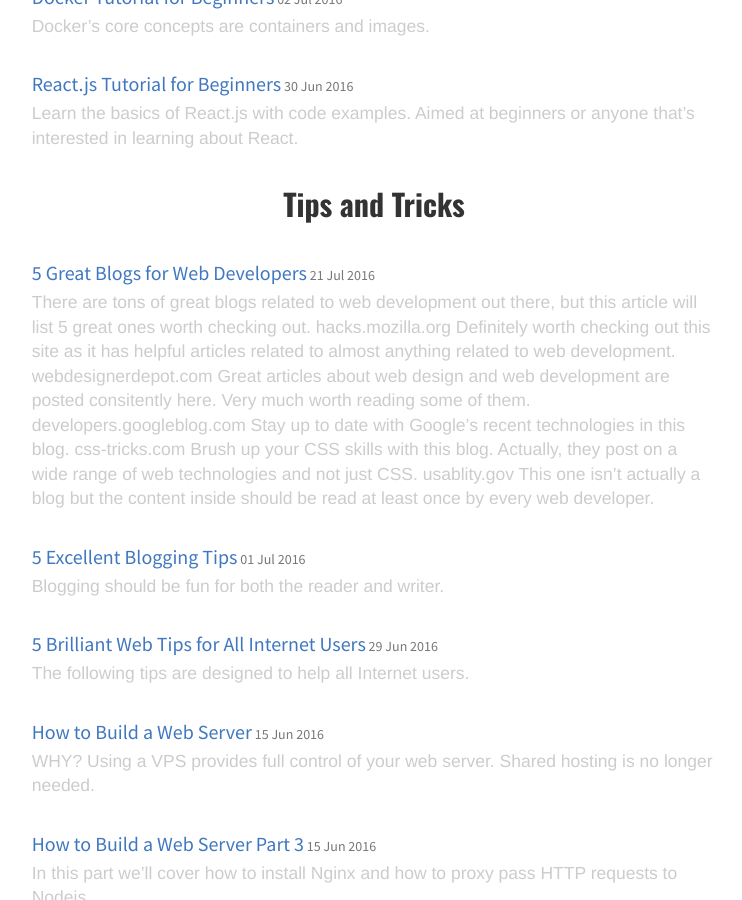
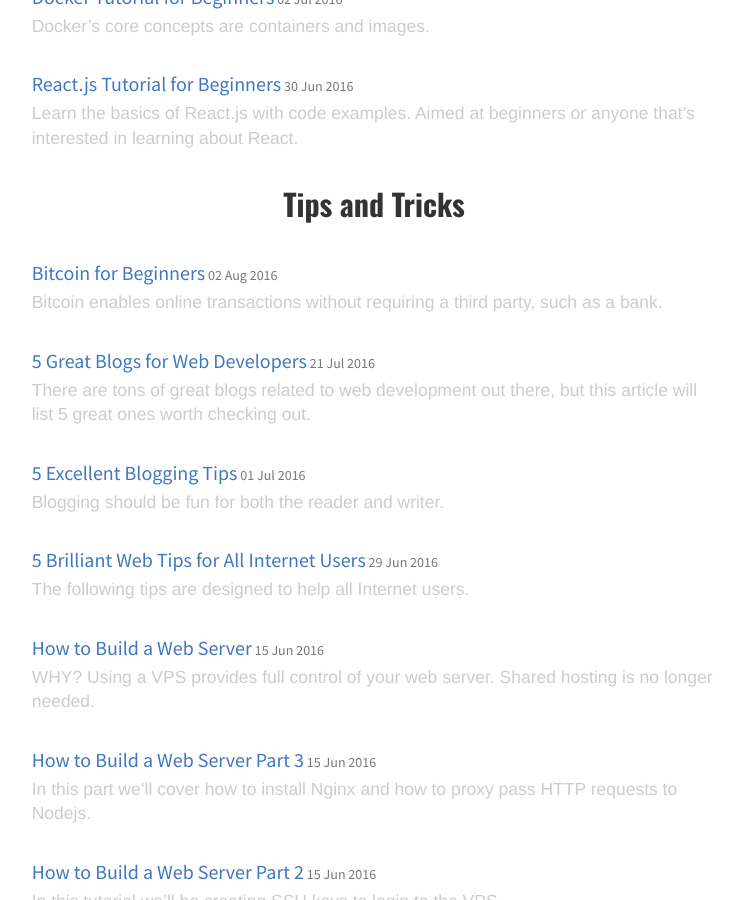
Before and after one commit to xDinomode/Dinosaurscode, a Jekyll site: the page built from posts.md, in a window 1280 px wide and 900 px high, scrolled down 1855 px. Shown: the whole window, without its empty margins (266-1008 px from the left). Built offline with Jekyll 4.4.1, drawn with Linux system fonts in a browser that asks for light colours; some web fonts are replaced; part of the change alters nothing that is shown.

Commit message:
new post bitcoin for beginners

```diff
--- /dev/null
+++ b/_posts/2016-08-02-bitcoin-for-beginners.md
@@ -0,0 +1,52 @@
+---
+layout: post
+title: "Bitcoin for Beginners"
+description: "Learn what bitcoin is and how to get started yourself. Simple intro for beginners."
+category: tips
+---
+
+<img src="/images/bitcoinlogo.png" alt="Bitcoin Logo" style="background:#333; margin:0 auto; display: block;">
+
+Bitcoin enables online transactions without requiring a third party, such as a bank.
+
+<!--more-->
+
+### Why is it useful?
+
+No one entity can freeze your account, impose high fees for transactions, and much [more](http://cs.stanford.edu/people/eroberts/cs201/projects/2010-11/DigitalCurrencies/advantages/index.html).
+
+Anyone with an internet connection can do business online even a child.
+
+### Quick explanation
+
+Users store public/private keys in a [bitcoin wallet](https://bitcoin.org/en/choose-your-wallet).
+
+Users make [transactions](http://www.coindesk.com/information/how-do-bitcoin-transactions-work/) by digitally signing a message using their private keys authorizing the exchange.
+
+The transaction is broadcasted to all nodes (software running on the bitcoin protocol) on the bitcoin network and miners work to find a [nonce](https://en.bitcoin.it/wiki/Nonce) that when hashed solves a [proof of work](https://en.bitcoin.it/wiki/Proof_of_work).
+
+After which the transaction is stored permanently in a [block](https://en.bitcoin.it/wiki/Block) along with other blocks that form a block chain.
+
+### How to get started
+
+The first thing users do is download a bitcoin wallet that handles storing keys and making transactions.
+
+The safest is [Bitcon Core](https://bitcoin.org/en/bitcoin-core/) but it isn't for beginners as it requires downloading the entire block chain ~65GB as of this writing.
+
+The preferred method is using an [SPV](https://bitcoin.org/en/glossary/simplified-payment-verification) such as [Electrum](https://electrum.org/#home) which doesn't require downloading the entire block chain and your private key is stored on your machine encrypted.
+
+Lastly, you could use an online service such as [Coinbase](https://www.coinbase.com/?locale=en) but your private key is stored by them and if their system is compromised your bitcoins are lost. And you're using a third party service which is the whole reason bitcoin was created to avoid.
+
+### Things you should know
+
+Bitcoin is not guaranteed to succeed. It will only thrive if more and more people use it.
+
+Transactions are permanent since there's no third party and the way it is designed.
+
+Bitcoins are [volatile](https://support.coinbase.com/customer/portal/articles/1834921-why-does-bitcoin-change-value-why-is-the-price-so-volatile-), meaning their price fluctuates based on if users are buying or selling them.
+
+### From here
+
+If you want an in depth book read [Mastering Bitcoin](http://chimera.labs.oreilly.com/books/1234000001802). Or for a quicker read try the [wiki](https://en.bitcoin.it/wiki/Help:FAQ).
+
+Thanks for reading and hope you give [bitcoin](https://bitcoin.org/en/) a try!
```
Also changed, not shown: _posts/2016-07-21-5-great-blogs-for-web-developers.md (+2 -0 lines), images/bitcoinlogo.png (added).
